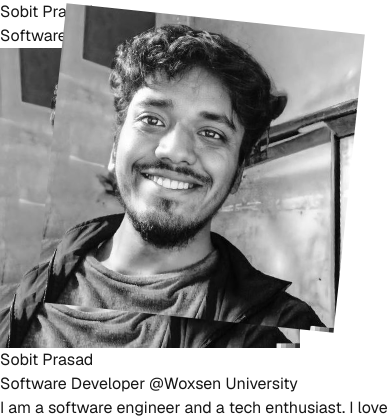
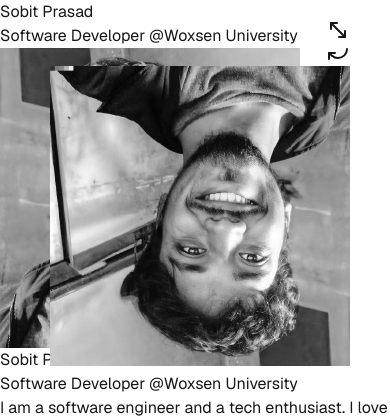
Before and after one commit to sobitp59/portfoliosobitprasad, a Next.js app: page / in a window 390 px wide. Shown: the top 418 px of the page. Built offline with nearby package versions, Linux system fonts and the light colour scheme.

Commit message:
feat : for mobile

```diff
--- a/src/components/avatar-nav.tsx
+++ b/src/components/avatar-nav.tsx
@@ -6,13 +6,28 @@ import { MoveDiagonal2, Redo } from "lucide-react";
 
 export default function AvatarNav() {
   const nodeRef = useRef<HTMLDivElement>(null);
-  const [showControles, setShowControls] = useState(false);
+  const [showControles, setShowControls] = useState(true);
   const [position, setPosition] = useState({ x: 50, y: 18 });
-  const [rotate, setRotate] = useState(6);
+  const [rotate, setRotate] = useState(180);
   const [scale, setScale] = useState(1);
   const [dragMode, setDragMode] = useState<"rotate" | "scale" | "move" | null>(null);
   const [startMouse, setStartMouse] = useState<{ x: number; y: number } | null>(null);
   const [startPos, setStartPos] = useState<{ x: number; y: number } | null>(null);
+
+  const getClientPosition = (e: MouseEvent | TouchEvent) => {
+    if ("touches" in e) {
+      return {
+        x: e.touches[0]?.clientX ?? 0,
+        y: e.touches[0]?.clientY ?? 0,
+      };
+    } else {
+      return {
+        x: e.clientX,
+        y: e.clientY,
+      };
+    }
+  };
+
 
   const getAngle = (center: DOMRect, mouseX: number, mouseY: number) => {
     const dx = mouseX - (center.left + center.width / 2);
@@ -31,8 +46,7 @@ export default function AvatarNav() {
     const handleMove = (e: MouseEvent | TouchEvent) => {
       if (!dragMode || !nodeRef.current) return;
 
-      const clientX = (e as MouseEvent).clientX ?? (e as TouchEvent).touches?.[0]?.clientX;
-      const clientY = (e as MouseEvent).clientY ?? (e as TouchEvent).touches?.[0]?.clientY;
+      const { x: clientX, y: clientY } = getClientPosition(e);
       const bounds = nodeRef.current.getBoundingClientRect();
 
       if (dragMode === "rotate") {
@@ -47,6 +61,7 @@ export default function AvatarNav() {
         setPosition({ x: startPos.x + dx, y: startPos.y + dy });
       }
     };
+
 
     const stopDrag = () => {
       setDragMode(null);
@@ -81,6 +96,14 @@ export default function AvatarNav() {
             setStartPos({ ...position });
           }
         }}
+        onTouchStart={(e) => {
+          const touch = e.touches[0];
+          if (touch && !dragMode) {
+            setDragMode("move");
+            setStartMouse({ x: touch.clientX, y: touch.clientY });
+            setStartPos({ ...position });
+          }
+        }}
         style={{
           left: `${position.x}px`,
           top: `${position.y}px`,
@@ -89,10 +112,7 @@ export default function AvatarNav() {
           transformOrigin: "center center",
         }}
 
-      // style={{
-      //   transform: `translate(${position.x}px, ${position.y}px) rotate(${rotate}deg) scale(${scale})`,
-      //   transformOrigin: "center center",
-      // }}
+
       >
         <BlurImage
           src="/profile2.jpeg"
```
